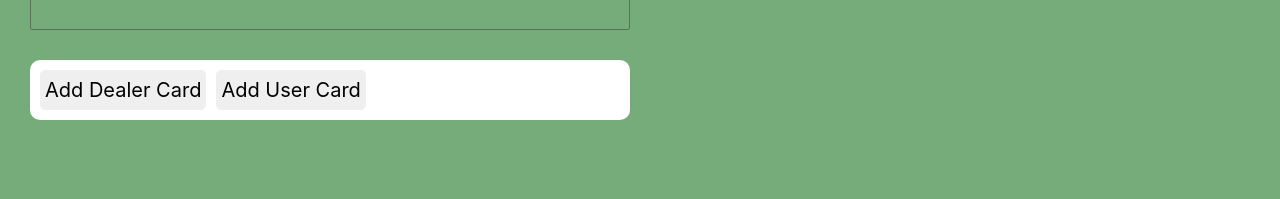
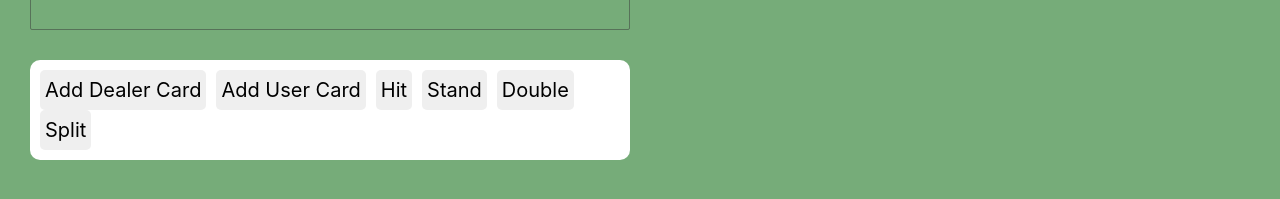
Before and after one commit to aubreyjonescreatives/chaoticroyale, a React (Create React App) app: page /blackjack in a window 1280 px wide. Shown: the part 585-784 px from the top of the page. Built offline with nearby package versions, Linux system fonts and the light colour scheme; no server answers.

Commit message:
Hit, Stand, Double and Split buttons added

```diff
--- a/src/components/Blackjack/ActionArea/ActionArea.js
+++ b/src/components/Blackjack/ActionArea/ActionArea.js
@@ -6,6 +6,10 @@ const ActionArea = (props) => {
     <div className="ActionArea">
       <button onClick={props.addDealerCard} className="actionBtn" >Add Dealer Card</button>
       <button onClick={props.addUserCard} className="actionBtn" >Add User Card</button>
+      <button onClick={props.hit} className="actionBtn" >Hit</button>
+      <button onClick={props.stand} className="actionBtn" >Stand</button>
+      <button onClick={props.double} className="actionBtn" >Double</button>
+      <button onClick={props.split} className="actionBtn" >Split</button>
     </div>
   )
 }
--- a/src/components/Blackjack/Blackjack.js
+++ b/src/components/Blackjack/Blackjack.js
@@ -23,6 +23,24 @@ const Blackjack = props => {
             })
     }
 
+    const hit = () => {
+        console.log('hit')
+    }
+
+    const stand = () => {
+        console.log('stand')
+    }
+
+    const double = () => {
+        console.log('double')
+    }
+
+    const split = () => {
+        // i'm not completely sure if splitting is something we wanna include,
+        // but i'm going to write the function for it anyways
+        console.log('split')
+    }
+
     useEffect(() => {
         addUserCard()
         addDealerCard()
@@ -32,7 +50,14 @@ const Blackjack = props => {
         <div className="App">
             <CardArea cards={dealerCards} name="Dealer" />
             <CardArea cards={userCards} name="Player" />
-            <ActionArea addUserCard={addUserCard} addDealerCard={addDealerCard} />
+            <ActionArea
+                addUserCard={addUserCard}
+                addDealerCard={addDealerCard}
+                hit={hit}
+                stand={stand}
+                double={double}
+                split={split}
+            />
         </div>
     )
 }
```
